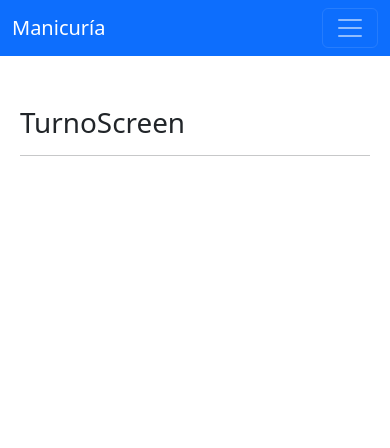
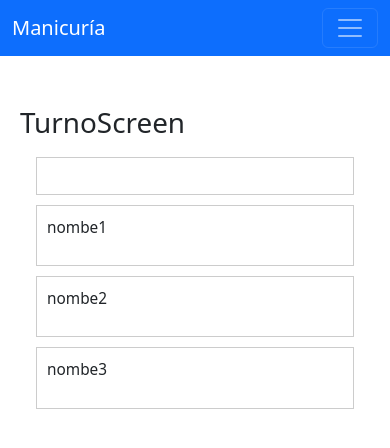
Before and after one commit to Astruc86/manicuria-fe, a React (Vite) app: page /turno in a window 390 px wide. Shown: the top 448 px of the page. Built offline with nearby package versions, Linux system fonts and the light colour scheme.

Commit message:
genero una lista de profesionales y hago que esta sean seleccionables. Agrego un primer profesional

```diff
--- /dev/null
+++ b/src/components/profesionalList/ProfesionalList.jsx
@@ -0,0 +1,43 @@
+import React, { useEffect, useState } from 'react';
+import data from "../../json/profesional.json";
+import "./profesional-item.css"; // Asegúrate de tener el archivo CSS correcto
+
+const ProfesionalItem = ({ profesional, handleClick, isSelected }) => {
+  const className = isSelected ? 'profesional-item-wrapper selected' : 'profesional-item-wrapper';
+
+  return (
+    <div className={className} onClick={() => handleClick(profesional)}>
+      <div className="profesional-info d-flex justify-content-between">
+        <p>{profesional.nombre}</p>
+      </div>
+    </div>
+  );
+};
+
+const ProfesionalList = () => {
+  const [profesionales, setProfesionales] = useState([]);
+  const [profesionalSeleccionado, setProfesionalSeleccionado] = useState(null);
+
+  useEffect(() => {
+    setProfesionales(["Primer profesional disponible", ...data]);
+  }, []);
+
+  const handleClick = (profesional) => {
+    setProfesionalSeleccionado(profesional);
+  };
+
+  return (
+    <div className="profesional-list">
+      {profesionales.map((profesional, index) => (
+        <ProfesionalItem
+          key={index}
+          profesional={profesional}
+          handleClick={handleClick}
+          isSelected={profesional === profesionalSeleccionado}
+        />
+      ))}
+    </div>
+  );
+};
+
+export default ProfesionalList;
--- /dev/null
+++ b/src/components/profesionalList/profesional-item.css
@@ -0,0 +1,55 @@
+/* Estilos base */
+.profesional-item {
+    font-size: 1.2em;
+  }
+
+  .profesional-info p {
+    font-size: 1.2em;
+  }
+
+  .profesional-detalles {
+    font-size: 1.2em;
+  }
+
+  .profesional-item-wrapper {
+    padding: 27px;
+    margin-bottom: 10px;
+    cursor: pointer;
+    border: 1px solid #ccc;
+  }
+
+  .profesional-item-wrapper:hover {
+    background-color: #f0f0f0;
+  }
+
+  .profesional-item-wrapper.selected {
+    background-color: #ff7d51;
+    color: white;
+  }
+
+  .profesional-list {
+    padding: 0.625rem 10.5rem 1.25rem;
+  }
+
+  /* Estilos responsivos */
+  @media screen and (max-width: 768px) {
+    .profesional-item-wrapper {
+      padding: 15px;
+      font-size: 1em; /* Ajusta el tamaño de fuente según sea necesario */
+    }
+
+    .profesional-list {
+      padding: 0.625rem 2rem; /* Ajusta el padding horizontal según sea necesario */
+    }
+  }
+
+  @media screen and (max-width: 480px) {
+    .profesional-item-wrapper {
+      padding: 10px;
+      font-size: 0.8em; /* Ajusta el tamaño de fuente según sea necesario */
+    }
+
+    .profesional-list {
+      padding: 0.625rem 1rem; /* Ajusta el padding horizontal según sea necesario */
+    }
+  }
--- a/src/pages/TurnoScreen.jsx
+++ b/src/pages/TurnoScreen.jsx
@@ -1,8 +1,10 @@
+import ProfesionalList from "../components/profesionalList/ProfesionalList";
+
 export const TurnoScreen = () => {
   return (
     <>
       <h1 >TurnoScreen</h1>
-      <hr />
+      <ProfesionalList></ProfesionalList>
     </>
   )
 }
```
